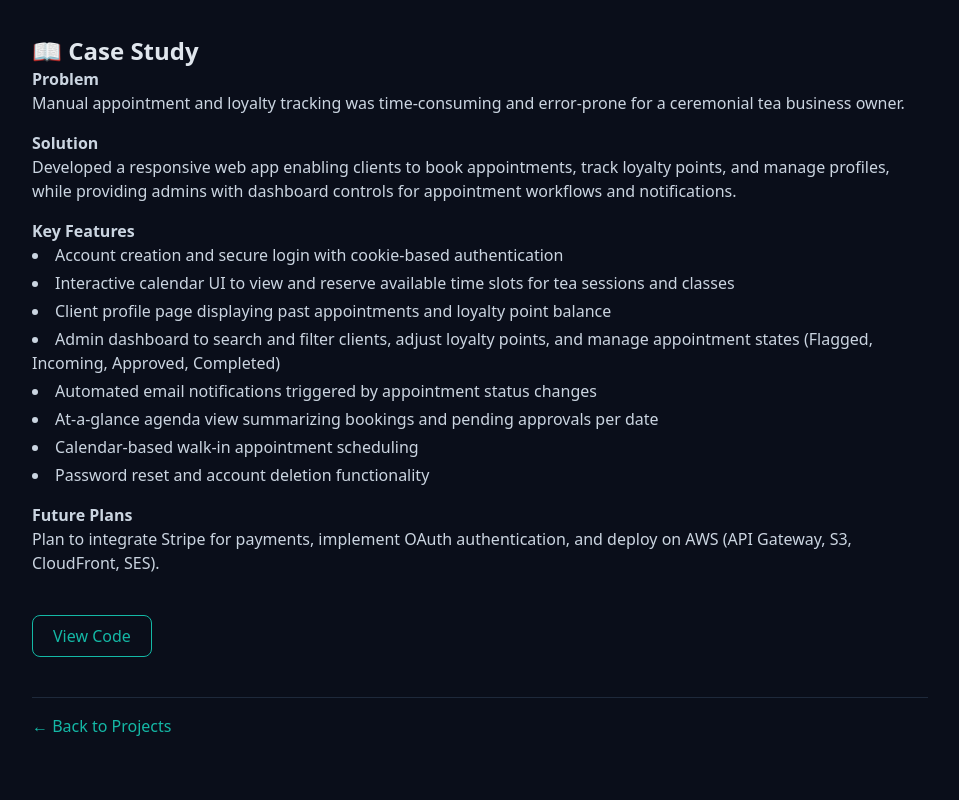
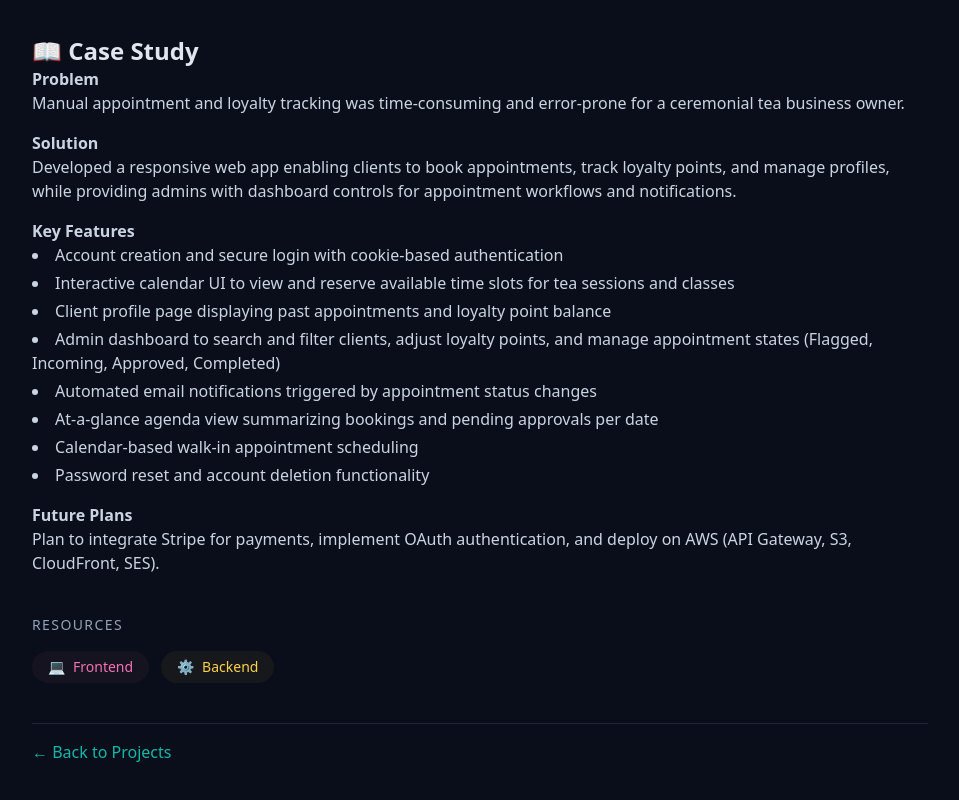
Before and after one commit to Cameron8325/port2, a React (Vite) app: page /work/artifex-scheduler in a window 1280 px wide. Shown: the part 965-1765 px from the top of the page, without its empty margins (160-1119 px from the left). Built offline with nearby package versions, Linux system fonts and the light colour scheme.

Commit message:
Updated Project Details
Added "View Code" options for project details.

```diff
--- a/src/pages/ProjectDetail.jsx
+++ b/src/pages/ProjectDetail.jsx
@@ -19,9 +19,26 @@ export default function ProjectDetail() {
 
   const { title, image, type, description, stack, code, link, status, details } = project;
 
+  const variantClasses = {
+    live:      "text-[#00ffe0] bg-[#00ffe00d] hover:bg-[#00ffe033]",
+    details:   "text-[#c084fc] bg-[#c084fc0d] hover:bg-[#c084fc33]",
+    fe:        "text-[#f472b6] bg-[#f472b60d] hover:bg-[#f472b633]",
+    be:        "text-[#fcd34d] bg-[#fcd34d0d] hover:bg-[#fcd34d33]",
+    viewcode:  "text-[#38bdf8] bg-[#38bdf80d] hover:bg-[#38bdf833]",
+  };
+
+  const getIcon = (variant) => {
+    switch (variant) {
+      case 'fe': return '💻';
+      case 'be': return '⚙️';
+      case 'live': return '🔗';
+      case 'details': return '📖';
+      default: return '📂';
+    }
+  };
+
   return (
     <>
-      {/* Skip link for accessibility */}
       <a
         href="#project-content"
         className="sr-only focus:not-sr-only absolute top-2 left-2 z-20 p-2 bg-[#00ffe0] text-[#0a0e1a] rounded"
@@ -35,7 +52,6 @@ export default function ProjectDetail() {
         aria-labelledby="project-title"
         className="relative z-10 min-h-[calc(100vh-3rem)] px-4 sm:px-6 lg:px-8 pt-6 pb-16 overflow-visible"
       >
-        {/* Glow blob */}
         <div
           className="absolute top-[-100px] right-[-150px] w-[400px] h-[400px] bg-[#00ffe0] opacity-20 blur-3xl rounded-full sm:w-[400px] sm:h-[400px]"
           aria-hidden="true"
@@ -61,9 +77,7 @@ export default function ProjectDetail() {
             />
 
             <section aria-labelledby="description-heading">
-              <h3 id="description-heading" className="sr-only">
-                Description
-              </h3>
+              <h3 id="description-heading" className="sr-only">Description</h3>
               <p>{description}</p>
             </section>
 
@@ -85,9 +99,7 @@ export default function ProjectDetail() {
 
             {details && (
               <section aria-labelledby="details-heading">
-                <h3 id="details-heading" className="text-xl sm:text-2xl font-semibold">
-                  📖 Case Study
-                </h3>
+                <h3 id="details-heading" className="text-xl sm:text-2xl font-semibold">📖 Case Study</h3>
                 <div className="space-y-4 text-[#cbd5e1]">
                   {details.problem && (
                     <div>
@@ -121,31 +133,40 @@ export default function ProjectDetail() {
               </section>
             )}
 
-            <section className="flex flex-col sm:flex-row gap-4 mt-8">
+            {(link || (Array.isArray(code) && code.length > 0)) && (
+              <section className="mt-12">
+                <h4 className="text-[#94a3b8] text-sm uppercase mb-4 tracking-widest">Resources</h4>
+                <div className="flex flex-wrap gap-3">
                   {link && link !== '#' && (
                     <a
                       href={link}
                       target="_blank"
                       rel="noopener noreferrer"
-                  className="bg-[#6366f1] text-white text-sm sm:text-base px-4 sm:px-5 py-2 rounded-lg hover:bg-[#4f46e5]"
+                      className={`inline-flex items-center gap-2 text-sm font-medium px-4 py-1.5 rounded-full transition ${variantClasses.live}`}
                     >
-                  View Live
+                      🔗 <span>Live Site</span>
                     </a>
                   )}
-              {code && code !== '#' && (
+                  {Array.isArray(code) && code.length > 0 &&
+                    code.map(({ label, url, variant }, idx) => (
                       <a
-                  href={code}
+                        key={idx}
+                        href={url}
                         target="_blank"
                         rel="noopener noreferrer"
-                  className="border border-[#14b8a6] text-[#14b8a6] text-sm sm:text-base px-4 sm:px-5 py-2 rounded-lg hover:bg-[#14b8a6] hover:text-white"
+                        className={`inline-flex items-center gap-2 text-sm font-medium px-4 py-1.5 rounded-full transition ${
+                          variantClasses[variant] || variantClasses.viewcode
+                        }`}
                       >
-                  View Code
+                        {getIcon(variant)} <span>{label}</span>
                       </a>
+                    ))
+                  }
+                </div>
+              </section>
             )}
-            </section>
           </article>
 
-          {/* Footer with back link */}
           <footer className="pt-4 border-t border-[#1e293b] mt-10">
             <Link to="/work" className="text-[#14b8a6] hover:underline text-sm sm:text-base">
               ← Back to Projects
```
Lines whose indentation alone changed are shown as unchanged.
